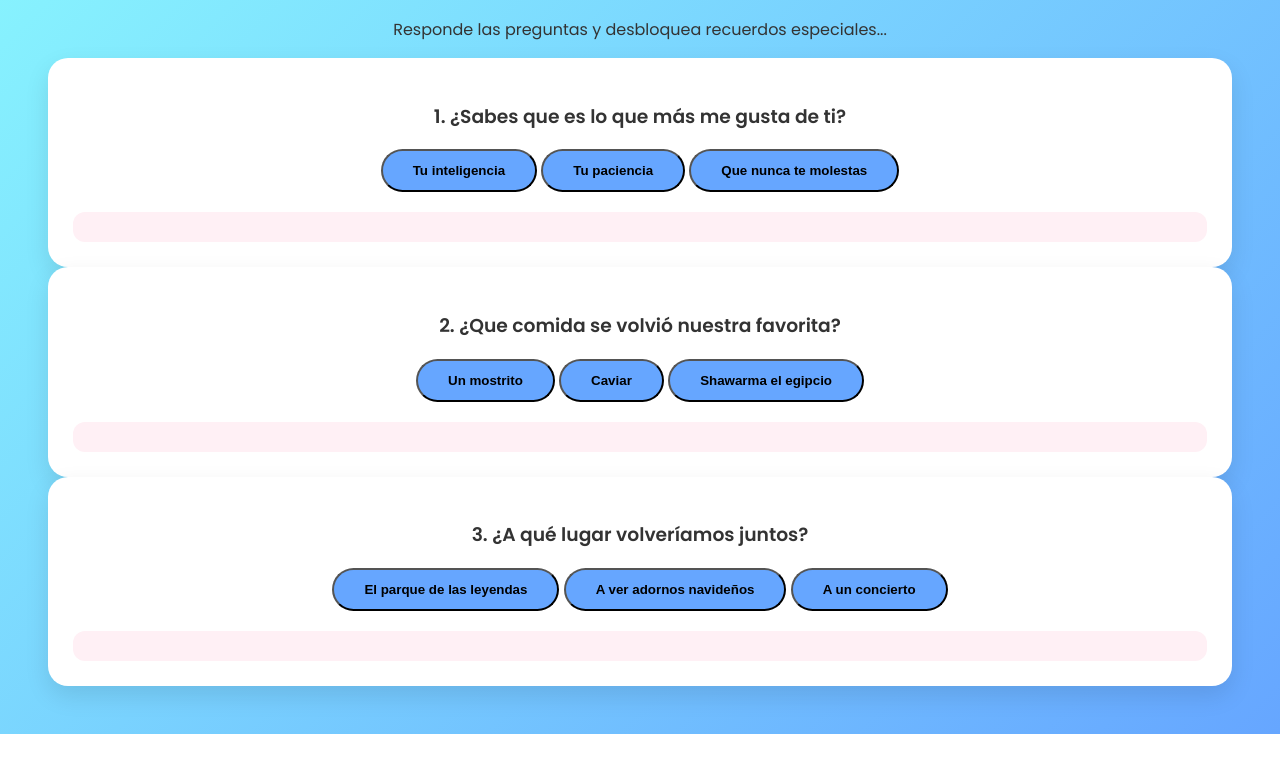
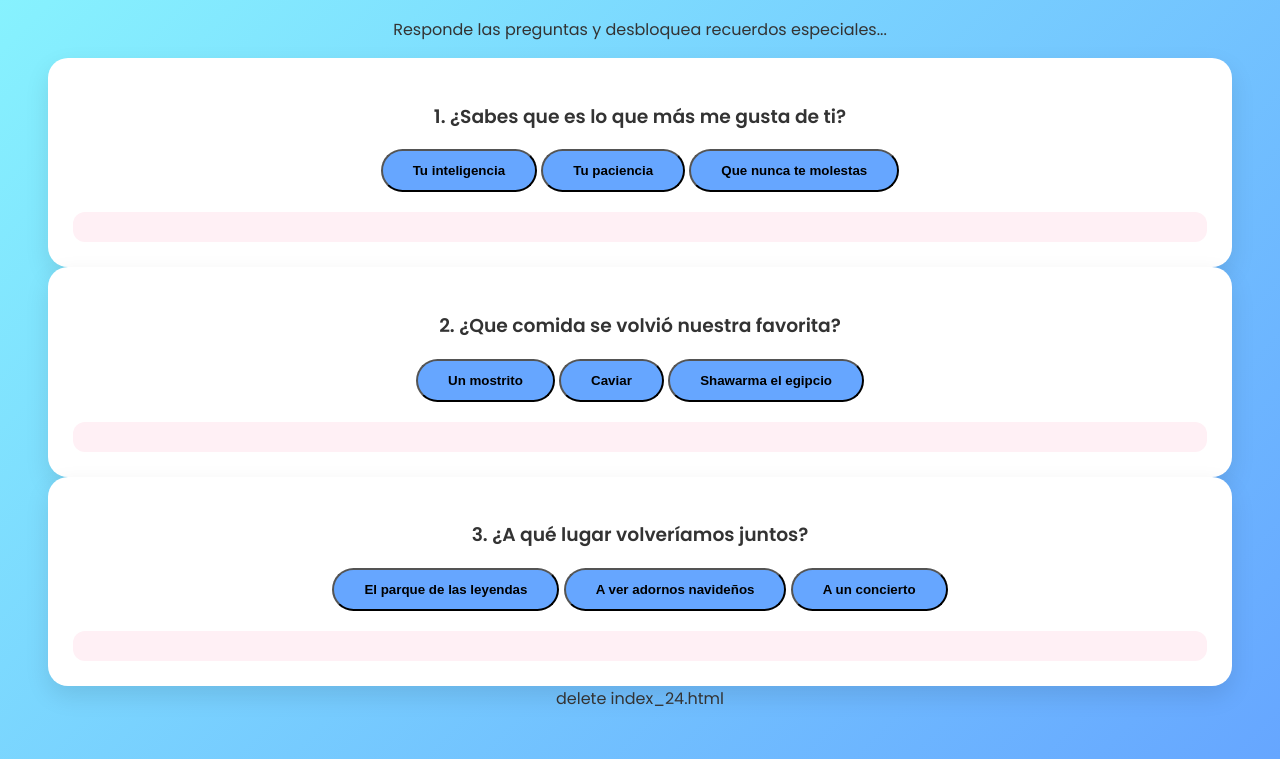
Before and after one commit to 23serkio/24, a plain HTML site: page index_24.html in a window 1280 px wide. Shown: the part 138-897 px from the top of the page. Before the commit the page ends 872 px from the top, so only its background shows below. Drawn offline with Linux system fonts and the light colour scheme.

Commit message:
Update index_24.html

```diff
--- a/index_24.html
+++ b/index_24.html
@@ -49,3 +49,4 @@
   <script src="script_24.js"></script>
 </body>
 </html>
+delete index_24.html
```
